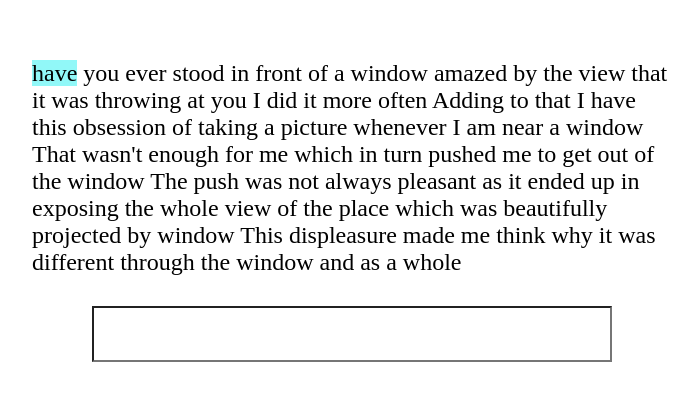
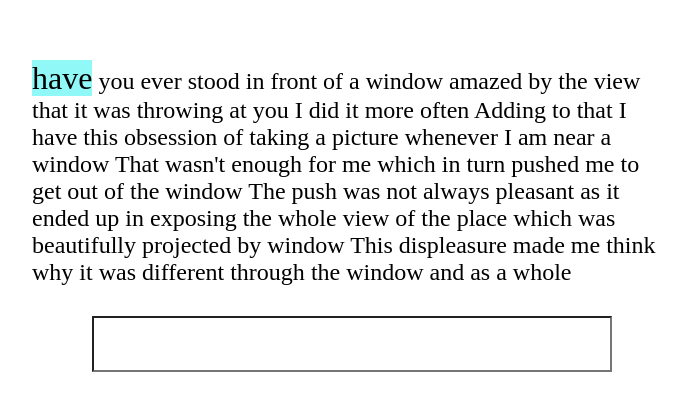
Before and after one commit to kavinkumar24071999/typebrighter, a React (Create React App) app: page / in a window 1280 px wide. Shown: the top 410 px of the page, without its empty margins (288-984 px from the left). Built offline with nearby package versions, Linux system fonts and the light colour scheme; the HTML template or start-up script is replaced by a standard one.

Commit message:
Refactored a little bit

```diff
--- a/src/pages/Home.css
+++ b/src/pages/Home.css
@@ -7,6 +7,7 @@
 
 .highlight {
     background: #91f8f8;
+    font-size: xx-large;
 }
 
 .correct {
@@ -17,8 +18,10 @@
     color: #fa3e3e;
 }
 
-.inCorrect-highlight{
+.inCorrect-highlight {
     background: #f52f2f;
+    font-size: xx-large;
+
 }
 
 input {
--- a/src/pages/Home.js
+++ b/src/pages/Home.js
@@ -4,7 +4,7 @@ import {words} from '../models/words'
 import './Home.css'
 
 class Home extends Component {
-  wordsStyle = {
+  actualWordStyle = {
     0: ""
   };
 
@@ -13,8 +13,9 @@ class Home extends Component {
     this.state = {
       currentWord: "",
       selectedWord: "",
-      wordStatus: "highlight",
+      wordCurrentStyle: "highlight",
       wordCount: 0,
+      correctWordCount: 0
     }
   }
 
@@ -27,9 +28,9 @@ class Home extends Component {
 
   getRandomWords() {
     return words.map((word, index) => {
-      return <span id={index}
-                   className={this.wordsStyle[index] ? this.wordsStyle[index]
-                     : this.isSelected(word, index) ? this.state.wordStatus : ""}> {word}
+      return <span key={index} id={index}
+                   className={this.isSelected(index) ? this.state.wordCurrentStyle
+                     : this.actualWordStyle[index] ? this.actualWordStyle[index] : ""}> {word}
       </span>
     })
   }
@@ -38,59 +39,46 @@ class Home extends Component {
     return (<input type={'text'} className={"TextBox"}
                    onChange={(event) => {
                      this.handleWordChange(event.target.value)
-                     this.handleWordStatus()
                    }}
                    value={this.state.currentWord}
                    tabIndex={18}
     />)
   }
 
-  handleWordStatus = () => {
-    const selectedWord = words[this.state.wordCount];
-    if (this.isCorrectCompleteWord(selectedWord)) {
-      this.wordsStyle[this.state.wordCount] = 'correct'
+  handleWordChange(word) {
+    if (this.completeCorrect(word)) {
+      this.actualWordStyle[this.state.wordCount] = "correct"
+    }
+    if (this.incorrect(word)) {
+      this.actualWordStyle[this.state.wordCount] = "inCorrect"
+      this.setState({wordCurrentStyle: "inCorrect-highlight"})
+    }
+    if (this.correctIncomplete(word)) {
+      this.setState({wordCurrentStyle: "highlight"})
+    }
+    if (word.includes(" ")) {
+      this.setState({currentWord: ""})
+      this.setState({wordCount: this.state.wordCount + 1})
+      this.setState({wordCurrentStyle: "highlight"})
       return
     }
-    if (this.isCorrectIncompleteWord(selectedWord)) {
-      this.setState({wordStatus: 'highlight'})
-      return
-    }
-    if (this.isIncompleteIncorrectWord(selectedWord)) {
-      this.wordsStyle[this.state.wordCount] = 'inCorrect'
-      return
-    }
+    this.setState({currentWord: word})
   }
 
-  isCorrectIncompleteWord(selectedWord) {
-    return selectedWord.includes(this.state.currentWord) || !this.state.currentWord;
+  isSelected = (index) => {
+    return index === this.state.wordCount;
   }
 
-  isCorrectCompleteWord(selectedWord) {
-    return selectedWord === this.state.currentWord;
+  correctIncomplete(word) {
+    return words[this.state.wordCount].includes(word) && words[this.state.wordCount].length > word.length;
   }
 
-  isIncompleteIncorrectWord(selectedWord) {
-    return selectedWord !== this.state.currentWord;
+  incorrect(word) {
+    return words[this.state.wordCount] !== (word.trim());
   }
 
-  handleWordChange(value) {
-    const selectedWord = words[this.state.wordCount];
-    if (value.includes(" ")) {
-      this.handleIncorrectWord(selectedWord);
-      this.setState({currentWord: ""});
-      this.setState({wordCount: this.state.wordCount + 1});
-      return
-    }
-    this.setState({currentWord: value});
-  }
-
-  handleIncorrectWord(selectedWord) {
-    if (this.isIncompleteIncorrectWord(selectedWord))
-      this.wordsStyle[this.state.wordCount] = 'inCorrect'
-  }
-
-  isSelected = (word, index) => {
-    return index === this.state.wordCount;
+  completeCorrect(word) {
+    return words[this.state.wordCount] === word;
   }
 }
 
```
Also changed, not shown: 1 other file (tests, documents, lock files or other folders).
